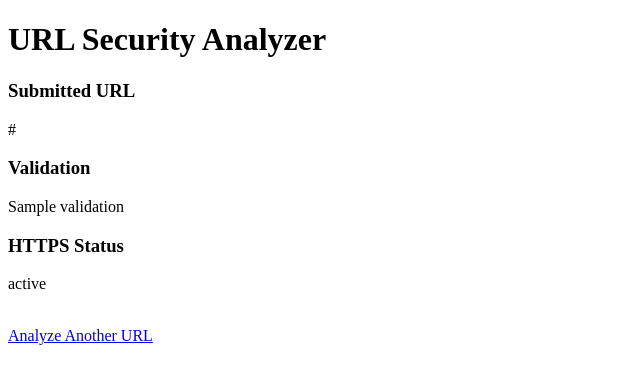
After one commit to abhianitha2007-dotcom/URL-Security-Analyzer, a Flask app: template templates/result.html in a window 1280 px wide. The commit adds this page. Shown: the top 384 px of the page, without its empty margins (0-640 px from the left). Run offline with Flask 3, Linux system fonts and the light colour scheme; the template is opened without the code that fills it: most values are stand-ins (such as "Sample title", 1, 10 or a date in 2020).

Commit message:
Add URL validation and HTTPS detection

```diff
--- a/app.py
+++ b/app.py
@@ -1,13 +1,13 @@
-from flask import Flask
-from flask import render_template
-from flask import request
+from flask import Flask, render_template, request
+
+from analyzer.https_checker import check_https
+from analyzer.url_validator import is_valid_url
 
 app = Flask(__name__)
 
 
 @app.route("/")
 def home():
-
     return render_template("index.html")
 
 
@@ -16,15 +16,29 @@ def analyze():
 
     url = request.form["url"]
 
-    return f"""
+    if not is_valid_url(url):
 
-    <h2>URL Received</h2>
+        return render_template(
+            "result.html",
+            url=url,
+            validation="❌ Invalid URL",
+            https_status="Not Checked"
+        )
 
-    <p>{url}</p>
+    https = check_https(url)
 
-    """
+    if https:
+        https_result = "✅ HTTPS Detected"
+    else:
+        https_result = "❌ HTTP Detected"
+
+    return render_template(
+        "result.html",
+        url=url,
+        validation="✅ Valid URL",
+        https_status=https_result
+    )
 
 
 if __name__ == "__main__":
-
     app.run(debug=True)
--- /dev/null
+++ b/templates/result.html
@@ -0,0 +1,39 @@
+<!DOCTYPE html>
+<html>
+
+<head>
+
+    <title>Analysis Result</title>
+
+    <link rel="stylesheet"
+          href="{{ url_for('static', filename='css/style.css') }}">
+
+</head>
+
+<body>
+
+<div class="container">
+
+    <h1>URL Security Analyzer</h1>
+
+    <h3>Submitted URL</h3>
+
+    <p>{{ url }}</p>
+
+    <h3>Validation</h3>
+
+    <p>{{ validation }}</p>
+
+    <h3>HTTPS Status</h3>
+
+    <p>{{ https_status }}</p>
+
+    <br>
+
+    <a href="/">Analyze Another URL</a>
+
+</div>
+
+</body>
+
+</html>
```
Also changed, not shown: analyzer/https_checker.py (added, +14 -0 lines), analyzer/url_validator.py (added, +12 -0 lines), templates/index.html (+3 -15 lines).
